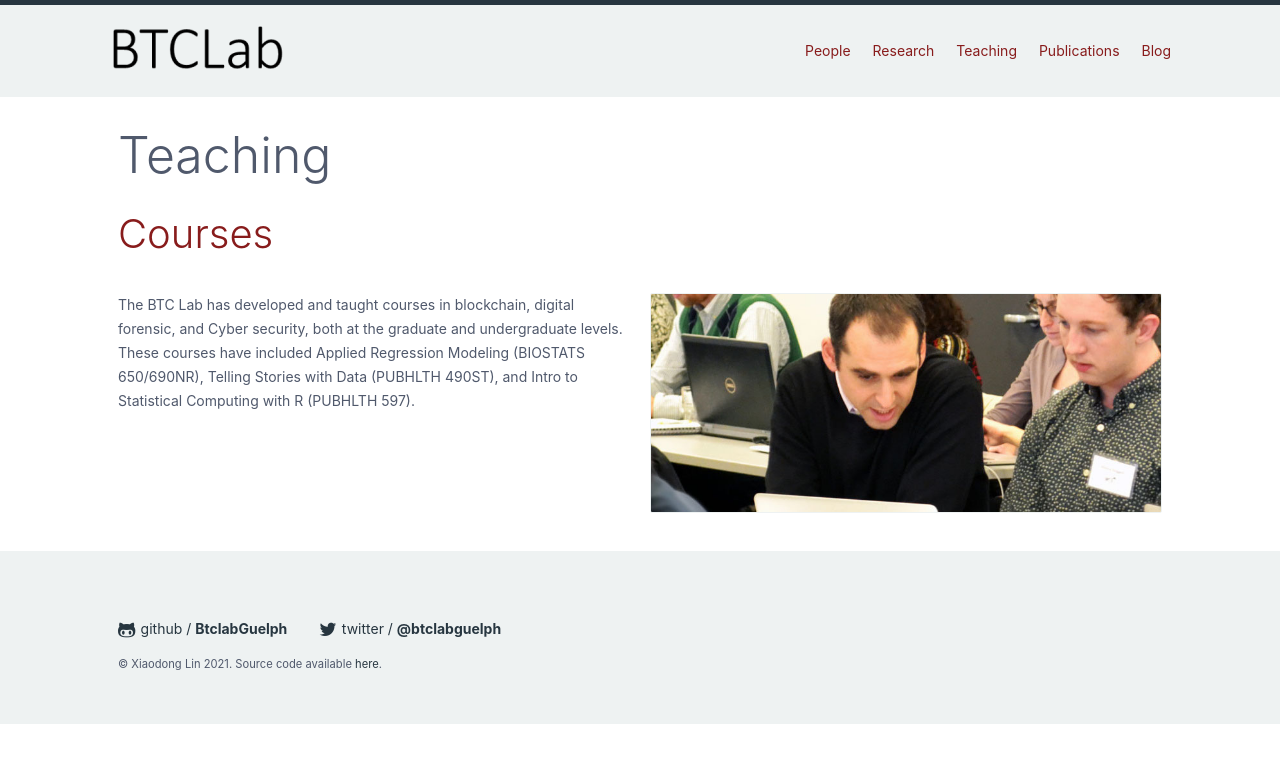
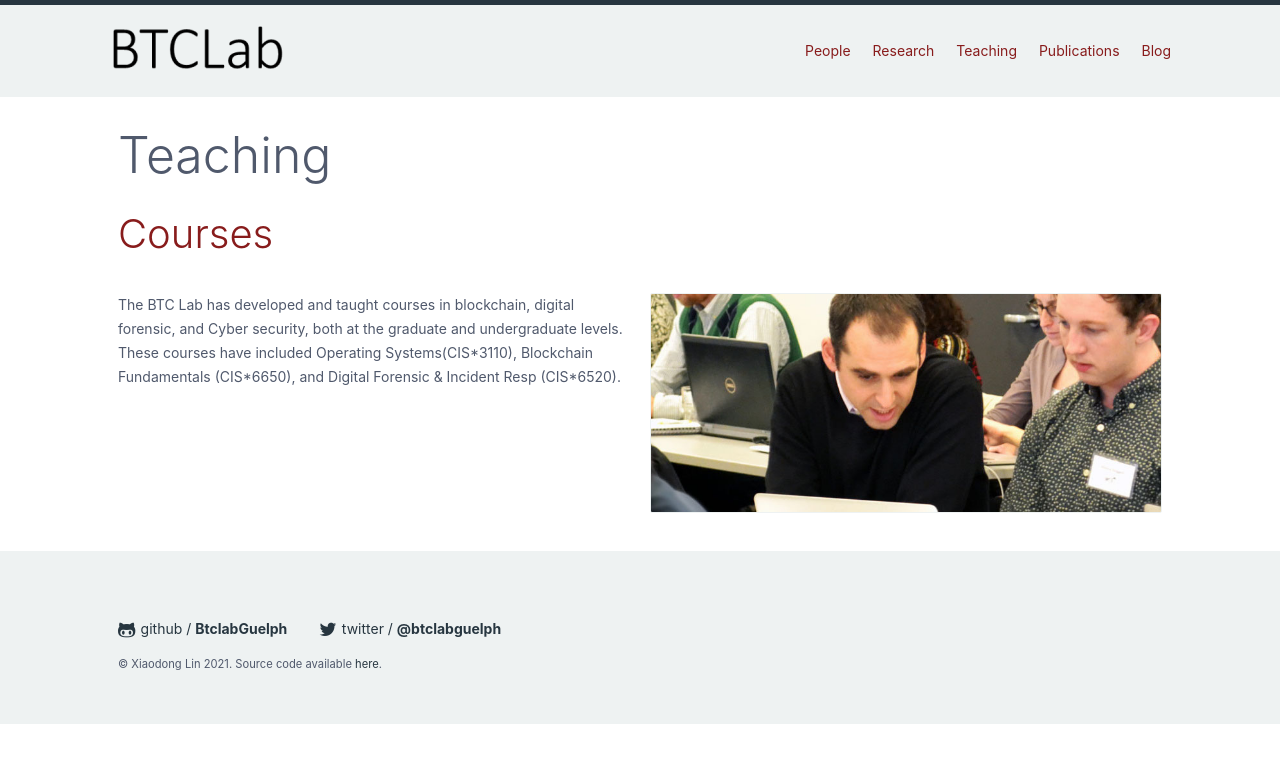
Before and after one commit to IgnisLi/IgnisLi.github.io, a Jekyll site: the page built from teaching.html, in a window 1280 px wide. Shown: the top 763 px of the page. Built offline with Jekyll 4.4.1, drawn with Linux system fonts in a browser that asks for light colours; nearby versions of some CDN libraries; comment, search, counter and statistics services are not loaded.

Commit message:
Update teaching.html

```diff
--- a/teaching.html
+++ b/teaching.html
@@ -12,7 +12,8 @@ layout: default
       </a>
     </div>
     <div class="column col-6 col-md-12">
-      <div><p>The BTC Lab has developed and taught courses in blockchain, digital forensic, and Cyber security, both at the graduate and undergraduate levels. These courses have included Applied Regression Modeling (BIOSTATS 650/690NR), Telling Stories with Data (PUBHLTH 490ST), and Intro to Statistical Computing with R (PUBHLTH 597).</p>
+      <div><p>The BTC Lab has developed and taught courses in blockchain, digital forensic, and Cyber security, both at the graduate and undergraduate levels.
+          These courses have included Operating Systems(CIS*3110), Blockchain Fundamentals (CIS*6650), and Digital Forensic & Incident Resp (CIS*6520).</p>
 </div>
 
     </div>
```
